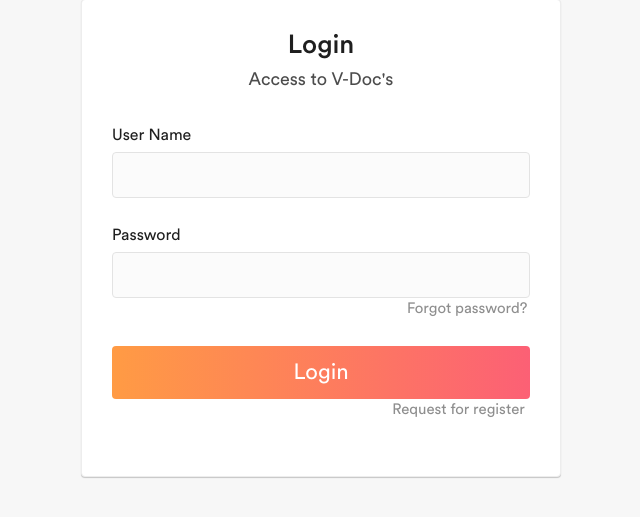
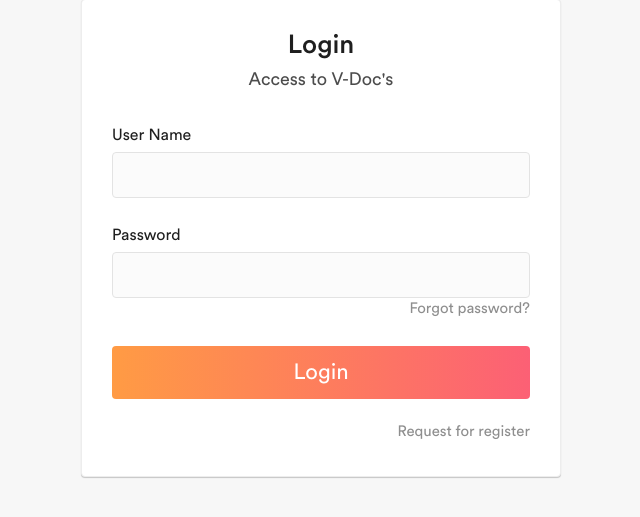
Before and after one commit to sonuasif748/vdoc_project, a Django app: page /login_page in a window 1280 px wide. Shown: the part 101-618 px from the top of the page, without its empty margins (319-959 px from the left). Run offline with Django 3.2, Linux system fonts and the light colour scheme; some libraries are stand-ins or nearby versions.

Commit message:
'10thoct4'

```diff
--- a/templates/users/login.html
+++ b/templates/users/login.html
@@ -30,19 +30,22 @@
                         <div class="form-group">
                             <label>Password</label>
                             <input class="form-control" name="password" type="password">
-                            <div style="margin-left: 295px" >
-                                <a class="text-muted" href="password_reset">
-                                    Forgot password?
-                                </a>
+                            <div class="float-right row"><br>
+                                <div class="col-auto">
+                                    <a class="text-muted" href="password_reset">
+                                        Forgot password?
+                                    </a>
+                                </div>
                             </div>
-                        </div>
+                        </div><br>
 
                         <div class="form-group text-center">
-                            <button class="btn btn-primary account-btn" type="submit">Login</button>
-                            <div style="margin-left: 275px" >
-                                <a class="text-muted" href="register_request">
-                                    Request for register
-                                </a>
+                            <button class="btn btn-primary account-btn" type="submit">Login</button><br>
+                            <div class="float-right row">
+                                <div class="col-auto">
+                                    <a class="text-muted" href="register_request">
+                                    Request for register</a>
+                                </div>
                             </div>
                         </div>
                     </form>
```
